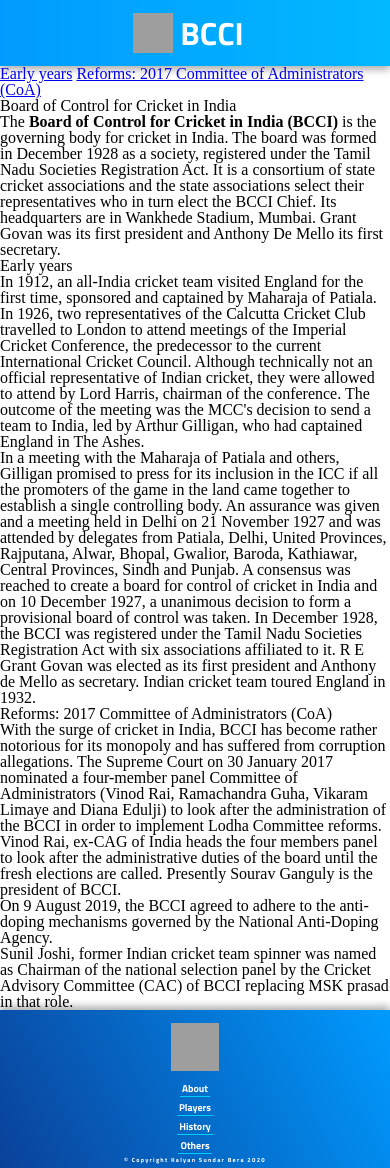
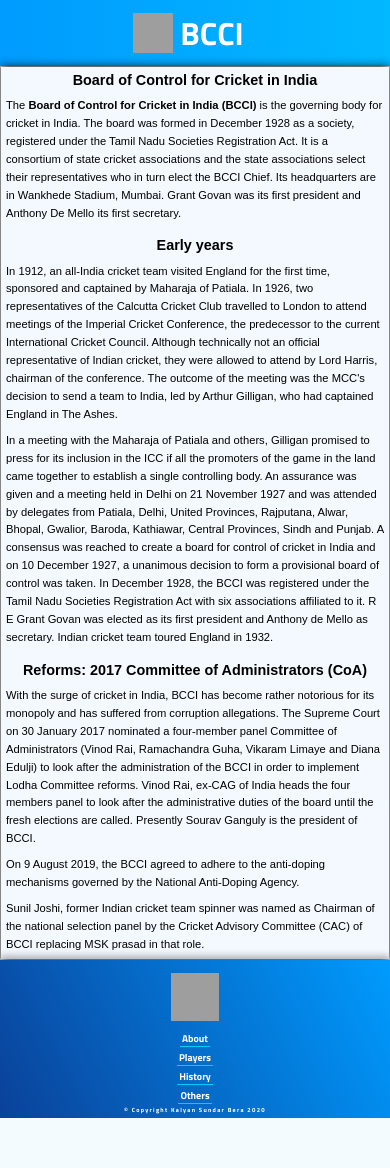
Before and after one commit to kalyan1602/demo-bcci-website, a PHP site: page /history.html in a window 390 px wide. After the commit the page ends 1118 px from the top, so only its background shows below. Run offline with PHP 8.4, Linux system fonts and the light colour scheme; some libraries are stand-ins or nearby versions; grey boxes are pictures that could not be loaded.

Commit message:
Responsive History page design

```diff
--- a/assets/css/main.css
+++ b/assets/css/main.css
@@ -204,9 +204,152 @@ table {
 }
 
 /* Global Header and footer ending */
-/* Global content */
+
+/* Global contents */
+
 strong {
     font-weight: bold;
+}
+
+/* Content of History page */
+
+.container {
+    margin: .5rem;
+    border: 1px;
+    padding: 5px;
+    background: #F4F9FF;
+    box-shadow: 7px 0 4px rgba(0, 0, 0, .3), -7px 0 4px rgba(0, 0, 0, .3), 0 4px 7px rgba(0, 0, 0, .3), 0 -4px 7px rgba(0, 0, 0, .3);
+    font-family: sans-serif;
+    font-size: calc(1em * 0.875);
+    line-height: 1.6;
+    font-size: 1rem;
+    display: grid;
+    grid-template-columns: 1.5fr 2fr 2fr;
+    gap: 5px 5px;
+    grid-template-areas: "intro intro intro" "links article-2 article-2" "links article-3 article-3";
+}
+
+/* Page links */
+
+.container__links {
+    /* background: #009bfe; */
+    grid-area: links;
+    margin: .5rem;
+    padding: .5rem;
+    display: flex;
+    flex-direction: column;
+    align-items: flex-start;
+}
+
+.l-wrap {
+    /* background: #009bfe; */
+    grid-area: links;
+    margin: .5rem;
+    padding: .5rem;
+    border: 1px solid black;
+    box-shadow: 3px 0 1px rgba(0, 0, 0, .3), -3px 0 1px rgba(0, 0, 0, .3), 0 1px 3px rgba(0, 0, 0, .3), 0 -1px 3px rgba(0, 0, 0, .3);
+    border-radius: 10px;
+    display: flex;
+    flex-direction: column;
+    align-items: flex-start;
+}
+
+.l-heading {
+    padding: .5rem 5px;
+    margin: 5px;
+    border: 1px;
+    font-size: .9rem;
+    font-weight: 600;
+}
+
+.l-wrap a {
+    margin: 2px;
+    border: 1px;
+    padding: .1rem 1.5rem;
+    ;
+    text-decoration: none;
+    font-size: .8rem;
+}
+
+/* Introduction */
+
+.container__article-1 {
+    /* background: rebeccapurple; */
+    grid-area: intro;
+    margin: .5rem;
+    padding: .5rem;
+    border-radius: 10px;
+    display: flex;
+    flex-direction: column;
+}
+
+.i-heading {
+    padding: 1rem 5px;
+    margin: 5px;
+    border: 1px;
+    align-self: center;
+    font-size: 2rem;
+    font-weight: 700;
+}
+
+.container__article-1 p {
+    padding: .5rem 1rem;
+    margin: 5px;
+    border: 1px;
+}
+
+/* Early Years article */
+
+.container__article-2 {
+    /* background: red; */
+    grid-area: article-2;
+    margin: .5rem;
+    padding: .5rem;
+    border-radius: 10px;
+    display: flex;
+    flex-direction: column;
+}
+
+.a2-heading {
+    padding: .5rem 5px;
+    margin: 5px;
+    border: 1px;
+    align-self: center;
+    font-size: 1.5rem;
+    font-weight: 700;
+}
+
+.container__article-2 p {
+    padding: .5rem 1rem;
+    margin: 5px;
+    border: 1px;
+}
+
+/* Reforms: 2017 Committee of Administrators (CoA) Article */
+
+.container__article-3 {
+    /* background: saddlebrown; */
+    grid-area: article-3;
+    margin: .5rem;
+    padding: .5rem;
+    border-radius: 10px;
+    display: flex;
+    flex-direction: column;
+}
+
+.a3-heading {
+    padding: .5rem 5px;
+    margin: 5px;
+    border: 1px;
+    align-self: center;
+    font-size: 1.5rem;
+    font-weight: 700;
+}
+
+.container__article-3 p {
+    padding: .5rem 1rem;
+    margin: 5px;
+    border: 1px;
 }
 
 /* MEDIA QUERY FOR DIFRENT TYPES OF SCREEN */
@@ -229,6 +372,65 @@ strong {
         place-content: center;
     }
     /* Content */
+    /* History Page */
+    /* Links */
+    .container__links {
+        display: none;
+    }
+    /* Intro */
+    .container {
+        display: flex;
+        flex-direction: column;
+        font-size: .7rem;
+        margin: 1px;
+        padding: 0;
+        border: 0;
+    }
+    .container__article-1 {
+        margin: 1px;
+        padding: 0;
+    }
+    .i-heading {
+        padding: 0;
+        margin: 1px;
+        border: 0;
+        font-size: .9rem;
+    }
+    .container__article-1 p {
+        padding: 3px;
+        margin: 1px;
+    }
+    /* Article 1 */
+    .container__article-2 {
+        margin: 1px;
+        padding: 0;
+    }
+    .a2-heading {
+        padding: 0;
+        margin: 1px;
+        border: 0;
+        font-size: .9rem;
+    }
+    .container__article-2 p {
+        padding: 3px;
+        margin: 1px;
+    }
+    /* Article 2 */
+    .container__article-3 {
+        margin: 1px;
+        padding: 0;
+    }
+    .a3-heading {
+        padding: 0;
+        margin: 1px;
+        border: 0;
+        font-size: .9rem;
+    }
+    .container__article-3 p {
+        padding: 3px;
+        margin: 1px;
+    }
+    /* History Page End */
     /* Footer */
     .footer__logo .-title {
         display: none;
--- a/history.html
+++ b/history.html
@@ -5,7 +5,7 @@
     <meta charset="utf-8">
     <meta name="viewport" content="width=device-width, initial-scale=1.0">
 
-    <title>Board of Control for Cricket</title>
+    <title>History</title>
     <link rel="icon" href="assets/images/BCCI_logo.png" type="image/x-icon">
 
     <link rel="stylesheet" href="assets/css/main.css">
@@ -36,14 +36,35 @@
     </header>
 
     <!-- Content -->
-    <section>
-        <aside>
-            <a href="#">Early years</a>
-            <a href="#">Reforms: 2017 Committee of Administrators (CoA)</a>
+    <section class="container">
+        <!-- Page Links -->
+        <aside class="container__links">
+            <div class="l-wrap">
+                <h1 class="l-heading">History</h1>
+                <a href="#early-years">Early years</a>
+                <a href="#reforms">Reforms: 2017 Committee of Administrators (CoA)</a>
+
+                <h1 class="l-heading">Cricket development and matches</h1>
+                <a href="#">Men's domestic cricket</a>
+                <a href="#">Women's domestic cricket</a>
+
+                <h1 class="l-heading">Finances</h1>
+                <a href="#">Financial clout</a>
+                <a href="#">Influence over the ICC</a>
+
+                <h1 class="l-heading">Income</h1>
+                <a href="#">Total annual income</a>
+                <a href="#">Revenue streams</a>
+
+                <h1 class="l-heading">Expenditure</h1>
+                <a href="#">Cricketing infrastructure development</a>
+                <a href="#">Donations</a>
+            </div>
         </aside>
 
-        <article>
-            <h1>Board of Control for Cricket in India</h1>
+        <!-- Article 1 / Introduction -->
+        <article class="container__article-1">
+            <h1 class="i-heading">Board of Control for Cricket in India</h1>
             <p>
                 The <strong>Board of Control for Cricket in India (BCCI)</strong> is the governing body for cricket in
                 India. The board
@@ -56,8 +77,9 @@
             </p>
         </article>
 
-        <article>
-            <h1>Early years</h1>
+        <!-- Early Years Article -->
+        <article id="early-years" class="container__article-2">
+            <h1 class="a2-heading">Early years</h1>
             <p>
                 In 1912, an all-India cricket team visited England for the first time, sponsored and captained by
                 Maharaja of Patiala. In 1926, two representatives of the Calcutta Cricket Club travelled to London to
@@ -80,8 +102,9 @@
             </p>
         </article>
 
-        <article>
-            <h1>Reforms: 2017 Committee of Administrators (CoA)</h1>
+        <!-- Reforms: 2017 Committee of Administrators (CoA) Article -->
+        <article id="reforms" class="container__article-3">
+            <h1 class="a3-heading">Reforms: 2017 Committee of Administrators (CoA)</h1>
             <p>
                 With the surge of cricket in India, BCCI has become rather notorious for its monopoly and has suffered
                 from corruption allegations. The Supreme Court on 30 January 2017 nominated a four-member panel
```
Also changed, not shown: other parts of assets/css/main.css (+66 -0 lines).
